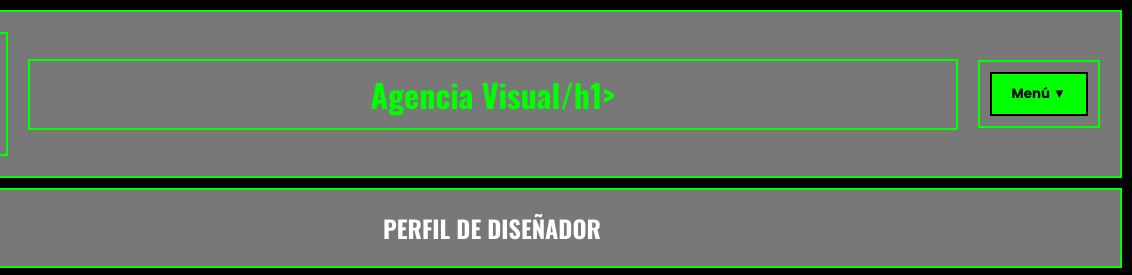
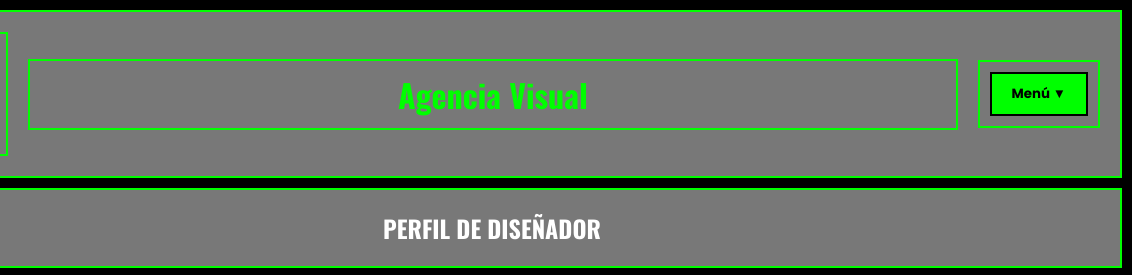
Before and after one commit to audiovisual1234/audiovisual1234, a plain HTML site: page diseño.html in a window 1280 px wide. Shown: the top 275 px of the page, 148-1280 px from the left. Drawn offline with nearby package versions, Linux system fonts and the light colour scheme.

Commit message:
Update diseño.html

```diff
--- a/diseño.html
+++ b/diseño.html
@@ -11,7 +11,7 @@
 <body>
     <header class="header box">
         <div  class="logo box"> <img src="logo.jfif" alt="logo empresa"></div>
-        <div class="agencia box"><h1>Agencia Visual/h1></div>
+        <div class="agencia box"><h1>Agencia Visual</h1></div>
         <nav class="menu box">
           <button id="menu-btn">Menú ▼</button>
           <ul id="menu-list" class="menu-list hidden box">
```
